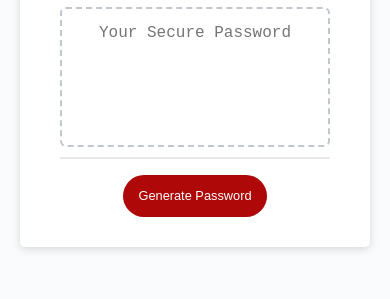
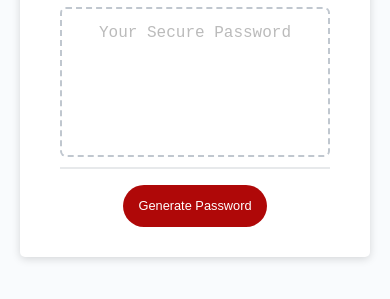
Before and after one commit to lkalliance/module-3-challenge, a plain HTML site: page index.html in a window 390 px wide. Shown: the part 309-608 px from the top of the page. Drawn offline with Linux system fonts and the light colour scheme.

Commit message:
Made layout responsive: --changed textarea to div so it will expand --added a feature to auto-select the text of the password on click --a little bit of cleanup

```diff
--- a/assets/CSS/style.css
+++ b/assets/CSS/style.css
@@ -100,22 +100,24 @@ button[disabled] {
 #password {
   -webkit-appearance: none;
   -moz-appearance: none;
+  font-family: monospace;
   appearance: none;
   border: none;
   display: block;
   width: 100%;
-  padding-top: 15px;
-  padding-left: 15px;
-  padding-right: 15px;
-  padding-bottom: 85px;
+  padding: 15px;
+  min-height: 150px;
   font-size: 1.2rem;
   text-align: center;
+  word-wrap: break-word;
   margin-top: 10px;
   margin-bottom: 10px;
   border: 2px dashed #c0c7cf;
   border-radius: 6px;
-  resize: none;
-  overflow: hidden;
+}
+
+.start {
+  color: #bbbbbb;
 }
 
 @media (max-width: 690px) {
--- a/assets/javascript/pithy.js
+++ b/assets/javascript/pithy.js
@@ -45,7 +45,3 @@ const numberError = [
     "So this is what it's come to. Using non-numerical digits to request a password length from 8 to 128 characters. Please don't do that. Try again.",
     "I'm going to ask you to try again, using only numerical digits to request a password length from 8 to 128 characters. This hurts me more than it hurts you."
 ]
-
-console.log(numberError.length);
-console.log(typeError.length);
-console.log(lengthError.length);
--- a/assets/javascript/script.js
+++ b/assets/javascript/script.js
@@ -6,9 +6,14 @@ const special = ["!","@","#","$","%","^","&","(",")","+","=","-","_","~"];
 
 // Assignment Code
 let generateBtn = document.querySelector("#generate");
+let passwordArea = document.querySelector("#password");
 
 // Add event listener to generate button
 generateBtn.addEventListener("click", writePassword);
+
+// Add event listener to password field
+passwordArea.addEventListener("click", autoSelect);
+
 
 
 
@@ -19,7 +24,8 @@ function writePassword() {
   let password = generatePassword();
   let passwordText = document.querySelector("#password");
 
-  passwordText.value = password;
+  passwordText.textContent = password;
+  passwordText.className = password.includes(" ")?"error":"end";
 }
 
 // Generate and return a new password, or a message why user needs to try again
@@ -70,3 +76,17 @@ function generatePassword() {
 function pithyResponse(responses) {
   return responses[Math.floor(Math.random() * responses.length)];
 }
+
+// This function auto-selects the text in the "#password" box when the user clicks or taps on it
+function autoSelect(e) {
+  // check to make sure the content of the field is actually the password
+  // if not, leave now
+  if ( e.target.className != "end" ) return;
+
+  // select the the contents of the div
+  let newPwd = new Range();
+  let text = e.target.firstChild;
+  newPwd.setStart(text, 0);
+  newPwd.setEnd(text, text.length);
+  window.getSelection().addRange(newPwd);
+}
--- a/index.html
+++ b/index.html
@@ -17,12 +17,9 @@
           <h2>Generate a Password</h2>
         </div>
         <div class="card-body">
-          <textarea
-            readonly
-            id="password"
-            placeholder="Your Secure Password"
-            aria-label="Generated Password"
-          ></textarea>
+          <div id="password" class="start">
+            Your Secure Password
+          </div>
         </div>
         <div class="card-footer">
           <button id="generate" class="btn">Generate Password</button>
```
